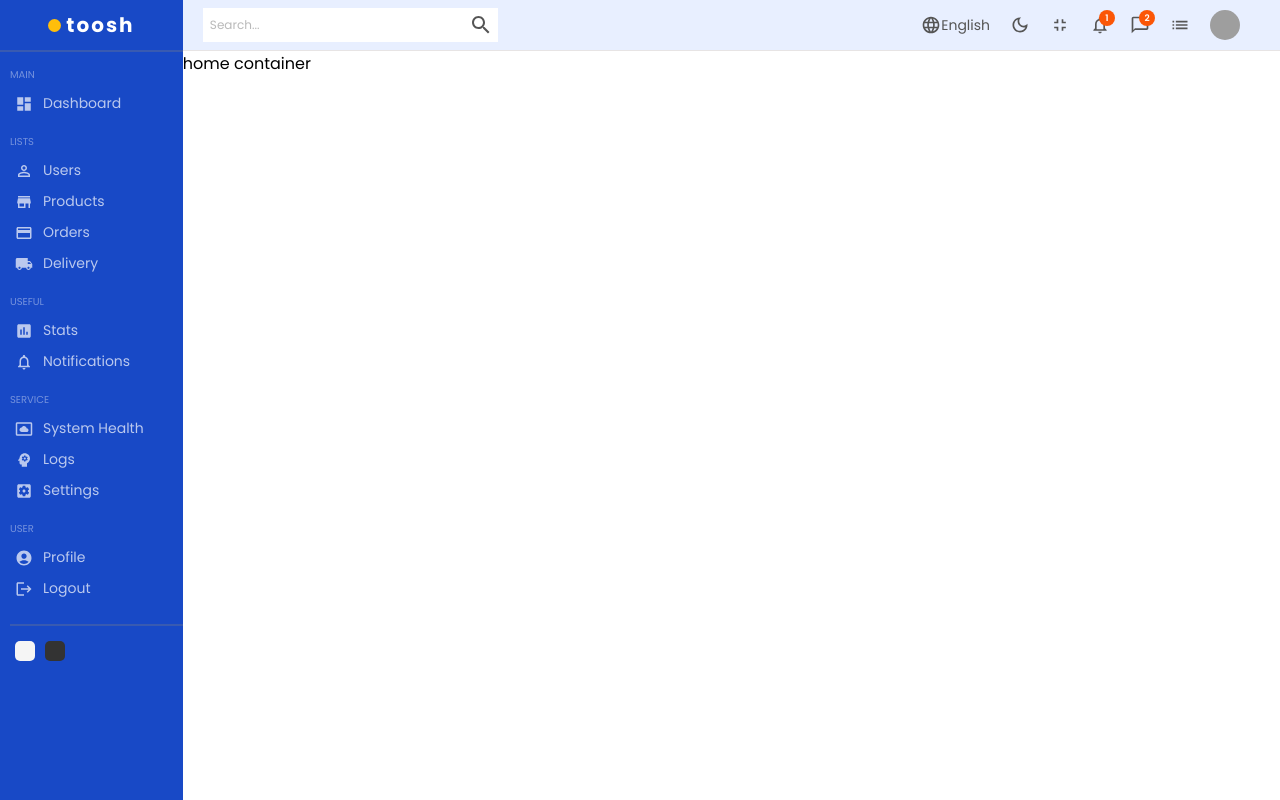
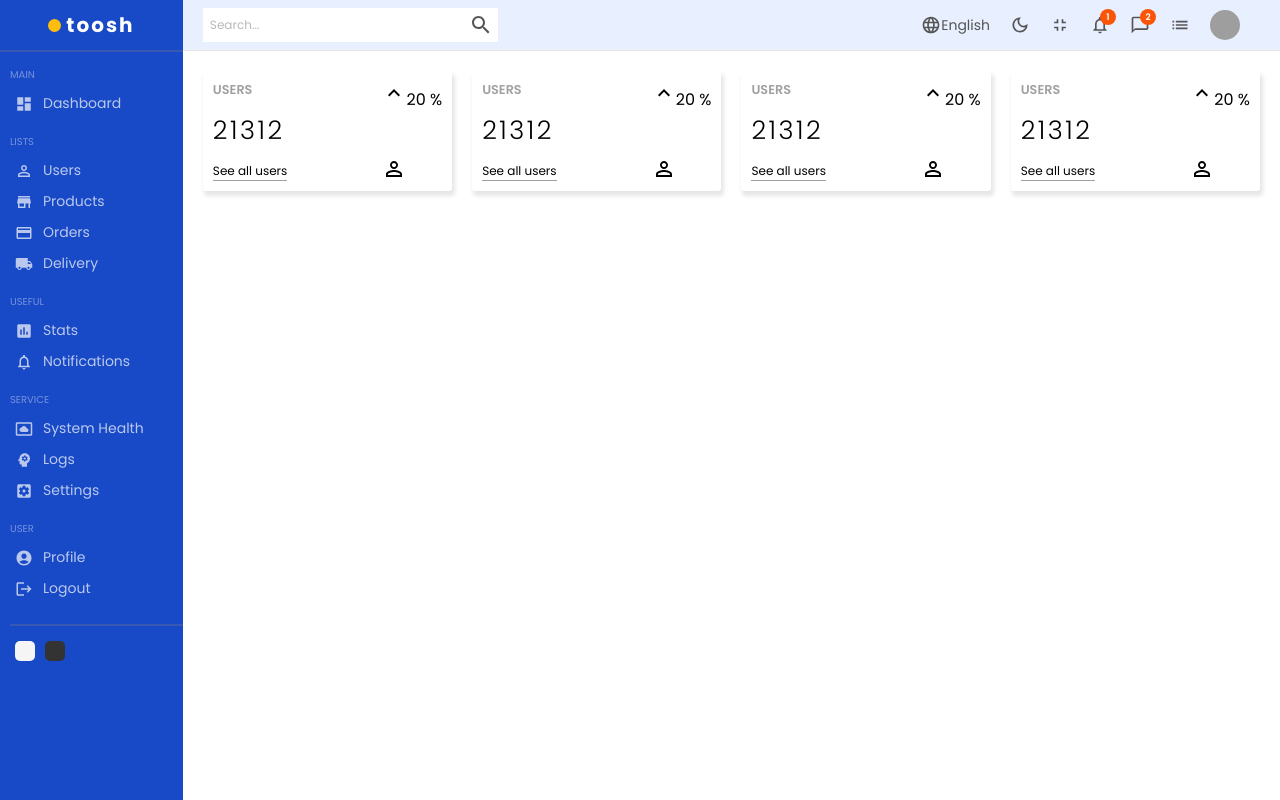
Before and after one commit to SanyaOdare/toosh-dashboard-react-app, a React (Create React App) app: page / in a window 1280 px wide. Built offline with nearby package versions, Linux system fonts and the light colour scheme; grey boxes are pictures that could not be loaded; the HTML template or start-up script is replaced by a standard one.

Commit message:
style the widgets

```diff
--- a/src/components/navbar/Navbar.jsx
+++ b/src/components/navbar/Navbar.jsx
@@ -39,7 +39,7 @@ const Navbar = () => {
           </div>
           <div className="item">
             <img
-              src="https://images.pexels.com/photos/5448159/pexels-photo-5448159.jpeg?auto=compress&cs=tinysrgb&w=1260&h=750&dpr=1"
+              src="https://images.pexels.com/photos/7970818/pexels-photo-7970818.jpeg?auto=compress&cs=tinysrgb&w=600&lazy=load"
               alt="family"
               className="avatar"
             />
--- a/src/components/navbar/navbar.scss
+++ b/src/components/navbar/navbar.scss
@@ -65,8 +65,8 @@
           height: 10px;
           padding: 3px;
           position: absolute;
-          top: -5px;
-          right: -5px;
+          top: -6px;
+          right: -6px;
           width: 10px;
         }
       }
--- /dev/null
+++ b/src/components/widget/Widget.jsx
@@ -0,0 +1,24 @@
+import "./widget.scss"
+import KeyboardArrowUpIcon from '@mui/icons-material/KeyboardArrowUp';
+import PersonOutlineIcon from '@mui/icons-material/PersonOutline';
+
+const Widget = () => {
+  return (
+    <div className="widget">
+      <div className="left">
+        <span className="title">USERS</span>
+        <span className="counter">21312</span>
+        <span className="link">See all users</span>
+      </div>
+      <div className="right">
+        <div className="percentage">
+          <KeyboardArrowUpIcon />
+          20 %
+        </div>
+        <PersonOutlineIcon className="icon" />
+      </div>
+    </div>
+  );
+};
+
+export default Widget;
--- /dev/null
+++ b/src/components/widget/widget.scss
@@ -0,0 +1,34 @@
+.widget {
+  border-radius: 3px;
+  display: flex;
+  justify-content: space-between;
+  flex: 1;
+  height: 100px;
+  padding: 10px;
+  box-shadow: 2px 4px 4px 1px rgba(0, 0, 0, 0.1);
+  -webkit-box-shadow: 2px 4px 4px 1px rgba(0, 0, 0, 0.1);
+
+  .left,
+  .right {
+    display: flex;
+    flex-direction: column;
+    justify-content: space-between;
+
+    .title {
+      color: #a0a0a0;
+      font-size: 0.8rem;
+      font-weight: 600;
+    }
+
+    .counter {
+      font-size: 1.6rem;
+      font-weight: 300;
+      letter-spacing: 2.5px;
+    }
+
+    .link {
+      font-size: 0.75rem;
+      border-bottom: 1px solid #a0a0a0;
+    }
+  }
+}
--- a/src/pages/home/Home.jsx
+++ b/src/pages/home/Home.jsx
@@ -1,6 +1,7 @@
 import Sidebar from "../../components/sidebar/Sidebar";
 import Navbar from "../../components/navbar/Navbar";
 import "./home.scss"
+import Widget from "../../components/widget/Widget";
 
 const Home = () => {
   return (
@@ -8,7 +9,12 @@ const Home = () => {
       <Sidebar />
       <div className="homeContainer">
         <Navbar />
-        home container
+        <div className="widgets">
+          <Widget />
+          <Widget />
+          <Widget />
+          <Widget />
+        </div>
       </div>
     </div>
   );
--- a/src/pages/home/home.scss
+++ b/src/pages/home/home.scss
@@ -2,8 +2,13 @@
   display: flex;
 
   .homeContainer {
-    // background-color: #E8EFFF;
     flex: 6;
+
+    .widgets {
+      display: flex;
+      gap: 20px;
+      padding: 20px;
+    }
   }
 }
 
```
